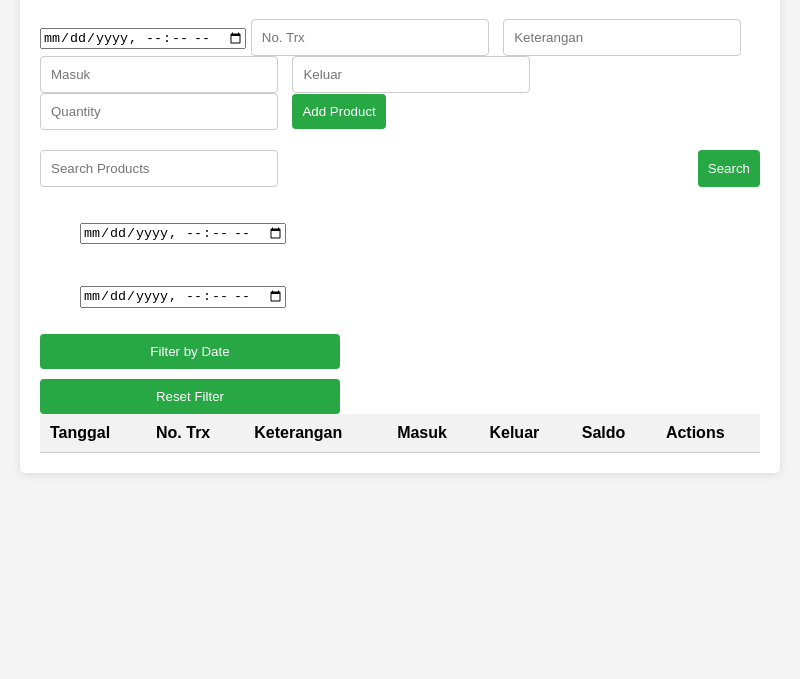
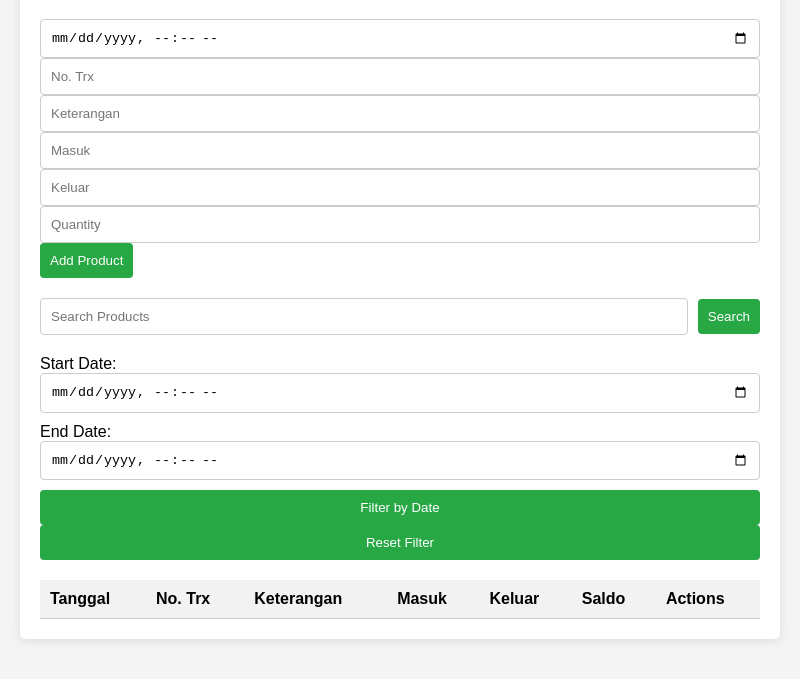
Before and after one commit to daditsan/electronjs-CRUD-win32-x64, an Electron app: page index.html in a window 800 px wide. Shown: the part 101-780 px from the top of the page. Drawn offline with Linux system fonts and the light colour scheme; no server answers.

Commit message:
wip version

```diff
--- a/index.html
+++ b/index.html
@@ -9,9 +9,9 @@
 <body>
     <div class="container">
         <h1>Product Stock Management</h1>
+
         <div class="form-container">
             <form id="product-form">
-                <!-- <input type="text" id="product-name" placeholder="Product Name" required> -->
                 <input type="datetime-local" id="product-date" required>
                 <input type="text" id="transaction-number" placeholder="No. Trx" required>
                 <input type="number" id="description" placeholder="Keterangan" required>
@@ -21,21 +21,27 @@
                 <button type="submit">Add Product</button>
             </form>
         </div>
+
         <div class="search-container">
             <input type="text" id="search" placeholder="Search Products">
             <button id="search-button">Search</button>
         </div>
+
         <div class="date-filter-container">
-            <ul>
+            <div>
+                <label for="start-date">Start Date:</label>
                 <input type="datetime-local" id="start-date" required>
-            </ul>
-            <ul>
+            </div>
+            <div>
+                <label for="end-date">End Date:</label>
                 <input type="datetime-local" id="end-date" required>
-            </ul>
+            </div>
+            <div class="filter-buttons">
+                <button id="filter-date-button">Filter by Date</button>
+                <button id="reset-button">Reset Filter</button>
+            </div>
+        </div>
 
-            <button id="filter-date-button">Filter by Date</button>
-            <button id="reset-button">Reset Filter</button>
-        </div>
         <table id="product-table">
             <thead>
                 <tr>
--- a/styles.css
+++ b/styles.css
@@ -19,18 +19,33 @@ h1 {
     color: #333;
 }
 
+.form-container, .search-container, .date-filter-container {
+    margin-bottom: 20px;
+}
+
 .form-container, .search-container {
     display: flex;
     justify-content: space-between;
-    margin-bottom: 20px;
+    align-items: center; /* Center items vertically */
 }
 
-input[type="text"], input[type="number"], input[type="date"] {
+.date-filter-container {
+    display: flex;
+    flex-direction: column; /* Stack elements vertically */
+    gap: 10px; /* Adds space between elements */
+}
+
+.date-filter-container div {
+    display: flex;
+    flex-direction: column; /* Ensures label and input are stacked */
+}
+
+input[type="text"], input[type="number"], input[type="datetime-local"] {
     padding: 10px;
     margin-right: 10px;
     border: 1px solid #ccc;
     border-radius: 4px;
-    width: 30%;
+    width: calc(100% - 22px); /* Adjust width to account for padding and border */
 }
 
 button {
@@ -60,15 +75,3 @@ th, td {
 th {
     background-color: #f2f2f2;
 }
-
-.date-filter-container {
-    display: flex;
-    flex-direction: column; /* Stack elements vertically */
-    gap: 10px; /* Adds space between elements */
-    max-width: 300px; /* Set a max width to prevent overflow */
-}
-
-.date-filter-container div {
-    display: flex;
-    flex-direction: column; /* Ensures label and input are stacked */
-}
```
Also changed, not shown: main.js (+58 -1 lines), 1 other file.
